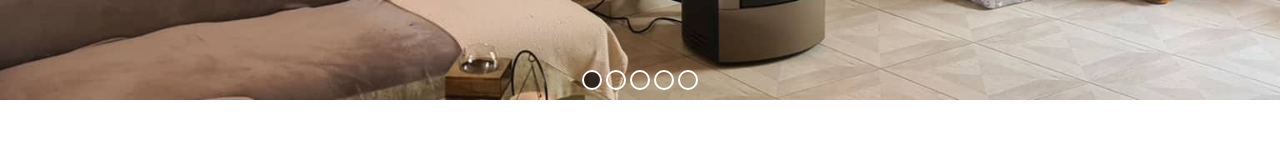
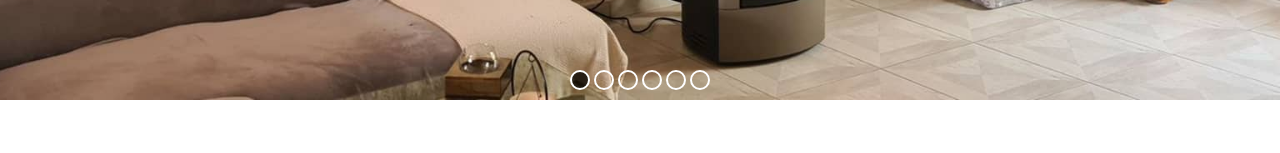
Before and after one commit to Soso-C/Kevin-Energie-Belgique, a Next.js app: page / in a window 1280 px wide. Shown: the part 520-673 px from the top of the page. Built offline with nearby package versions, Linux system fonts and the light colour scheme.

Commit message:
correction slider

```diff
--- a/components/slider/imgSliderData.js
+++ b/components/slider/imgSliderData.js
@@ -21,4 +21,8 @@ export const imgSlider = [
     image: "/slide_ventil.jpg",
     id: 4,
   },
+  {
+    image: "/entretiens_depannage.jpg",
+    id: 5,
+  },
 ];
--- a/hook/useSlider.js
+++ b/hook/useSlider.js
@@ -30,9 +30,9 @@ export default function useSlider() {
         setSlide({ index: slide.index - 1, inProgress: false });
       }, 400);
     } else if (slide.index === 1 && !slide.inProgress) {
-      setSlide({ index: 4, inProgress: true });
+      setSlide({ index: imgSlider.length, inProgress: true });
       setTimeout(() => {
-        setSlide({ index: 4, inProgress: false });
+        setSlide({ index: imgSlider.length, inProgress: false });
       }, 400);
     }
   };
```
